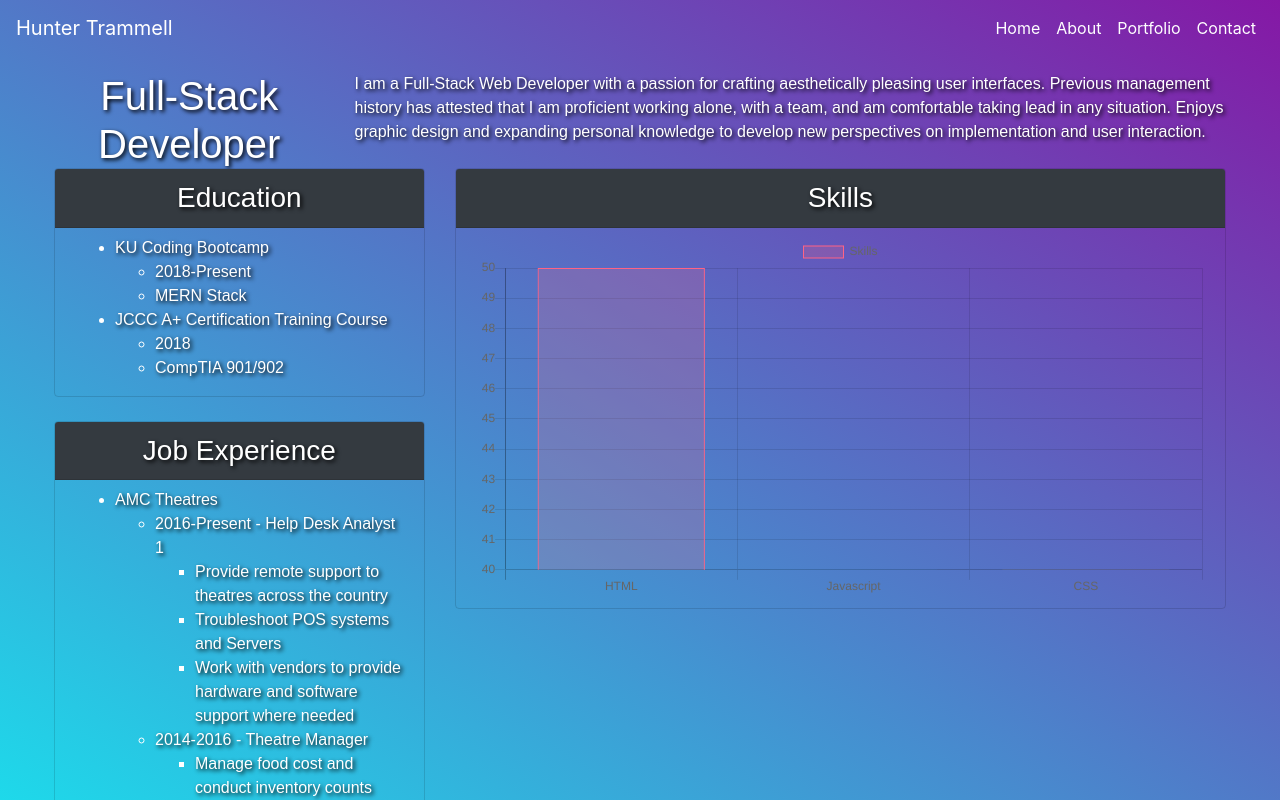
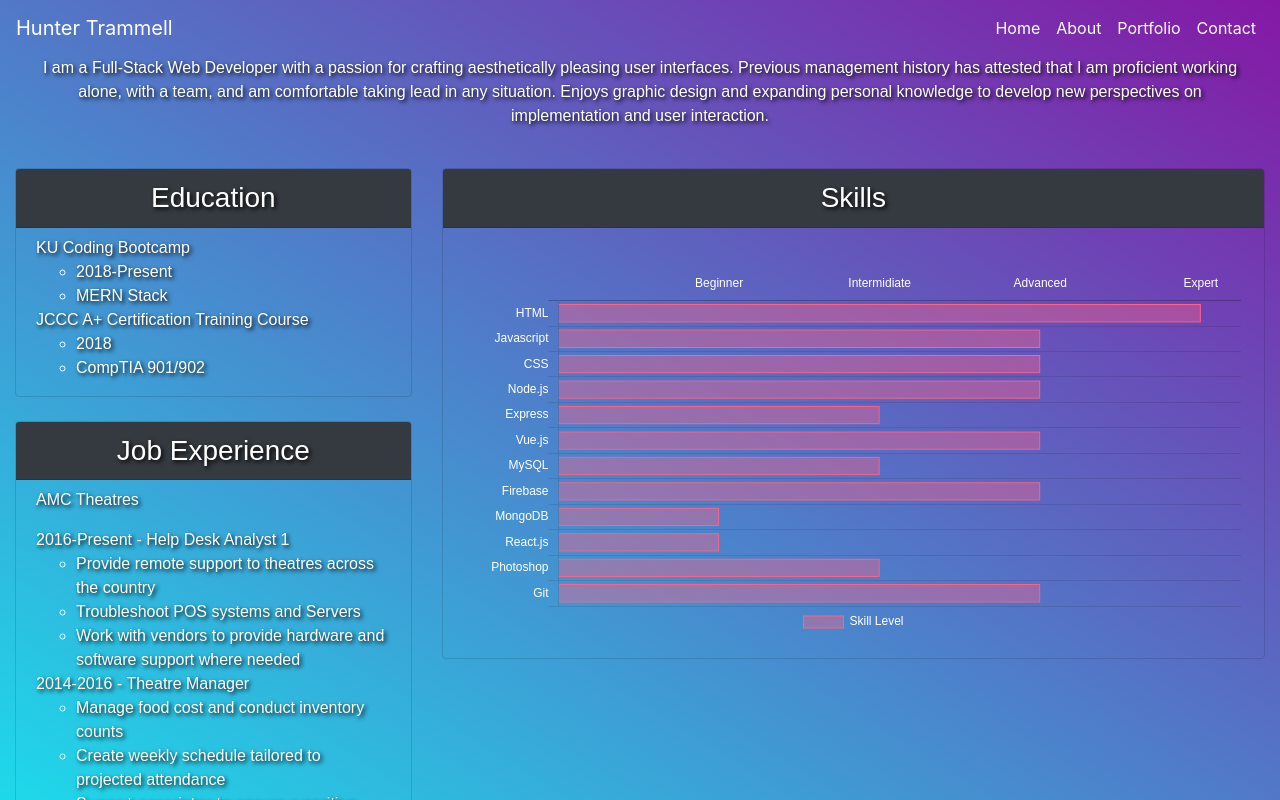
Before and after one commit to huntertrammell/portfolio-v3, a Vue app in the folder client/: page /about in a window 1280 px wide. Built offline with nearby package versions, Linux system fonts and the light colour scheme.

Commit message:
finished about page

```diff
--- a/client/src/App.vue
+++ b/client/src/App.vue
@@ -42,9 +42,4 @@ body {
 .nav-link:hover {
     text-shadow: 2px 2px 4px black;
 }
-@media screen and (max-width: 767px) {
-    .navbar{
-        padding-bottom: 150px;
-    }
-}
 </style>
--- a/client/src/views/About.vue
+++ b/client/src/views/About.vue
@@ -1,22 +1,20 @@
 <template>
   <div id="about" class="container-fluid about">
-        <div class="row mx-4 mt-2 pt-2">
-            <div class="col-lg-3">
-                <h1 class="title-text pb-0 mb-0">Full-Stack Developer</h1>
-            </div>
-            <div class="col-lg-9 mb-2">
-                <p class="title-text text-left">I am a Full-Stack Web Developer with a passion for crafting aesthetically pleasing user interfaces.
+        <div class="row mb-4 mt-0 pt-0">
+            <div class="col mx-4">
+                <p class="title-text text-center">
+                    I am a Full-Stack Web Developer with a passion for crafting aesthetically pleasing user interfaces.
                     Previous management history has attested that I am proficient working alone, with a team, and am comfortable taking lead in any situation.
                     Enjoys graphic design and expanding personal knowledge to develop new perspectives on implementation and user interaction.
                 </p>
             </div>
         </div>
-        <div class="row mx-4">
+        <div class="row">
             <div class="col-lg-4 col-sm-12">
                 <div class="card bg-transparent">
                     <h3 class="card-header bg-dark title-text">Education</h3>
                     <div class="card-body project-info pt-2 pb-2">
-                        <ul class="title-text text-left mb-2">
+                        <ul class="title-text text-left mb-2 pl-0 ml-0">
                             <li>KU Coding Bootcamp
                             <ul>
                                 <li>2018-Present</li>
@@ -32,12 +30,11 @@
                         </ul>
                     </div>
                 </div>
-                <div class="card bg-transparent mt-4">
+                <div class="card bg-transparent my-4">
                     <h3 class="card-header bg-dark title-text">Job Experience</h3>
                     <div class="card-body project-info pt-2 pb-2">
-                        <ul class="title-text text-left">
-                            <li>AMC Theatres
-                                <ul>
+                        <p class="title-text text-left">AMC Theatres</p>
+                        <ul class="title-text text-left pl-0 ml-0">
                             <li>2016-Present - Help Desk Analyst 1</li>
                             <ul>
                                 <li>Provide remote support to theatres across the country</li>
@@ -51,16 +48,14 @@
                                 <li>Support associates to ensure a positive work environment and guest experience</li>
                             </ul>
                         </ul>
-                            </li>
-                        </ul>
                     </div>
                 </div>
             </div>
             <div class="col-lg-8 col-sm-12">
                 <div class="card bg-transparent">
                     <h3 class="card-header bg-dark title-text">Skills</h3>
-                    <div class="card-body project-info pt-2 pb-2">
-                        <div id="content">
+                    <div class="card-body project-info">
+                        <div id="content" class="graph">
                             <canvas ref="chart"></canvas>
                         </div>
                     </div>
@@ -75,28 +70,97 @@ import Chart from 'chart.js';
 
 export default {
     mounted() {
+        Chart.defaults.global.defaultFontColor = 'white'
+        Chart.defaults.global.defaultFontFamily = "'Do Hyeon', sans-serif"
         var chart = this.$refs.chart;
         var ctx = chart.getContext("2d");
         var myChart = new Chart(ctx, {
-            type: 'bar',
+            type: 'horizontalBar',
             data: {
-                labels: ['HTML', 'Javascript', 'CSS'],
-                yLabels: ['Expert', 'Advanced', 'Intermidiate', 'Beginner', ''],
+                labels: ['HTML', 'Javascript', 'CSS', 'Node.js', 'Express', 'Vue.js', 'MySQL', 'Firebase', 'MongoDB', 'React.js', 'Photoshop', 'Git'],
                 datasets: [{
-                    label: 'Skills',
-                    data: [50, 40, 40],
+                    label: 'Skill Level',
+                    data: [4, 3, 3, 3, 2, 3, 2, 3, 1, 1, 2, 3, 3],
                     backgroundColor: [
-                        'rgba(255, 99, 132, 0.2)',
-                        'rgba(54, 162, 235, 0.2)',
-                        'rgba(255, 206, 86, 0.2)',
+                        'rgba(255, 99, 132, 0.4)',
+                        'rgba(255, 99, 132, 0.4)',
+                        'rgba(255, 99, 132, 0.4)',
+                        'rgba(255, 99, 132, 0.4)',
+                        'rgba(255, 99, 132, 0.4)',
+                        'rgba(255, 99, 132, 0.4)',
+                        'rgba(255, 99, 132, 0.4)',
+                        'rgba(255, 99, 132, 0.4)',
+                        'rgba(255, 99, 132, 0.4)',
+                        'rgba(255, 99, 132, 0.4)',
+                        'rgba(255, 99, 132, 0.4)',
+                        'rgba(255, 99, 132, 0.4)'
                     ],
                     borderColor: [
-                        'rgba(255,99,132,1)',
-                        'rgba(54, 162, 235, 1)',
-                        'rgba(255, 206, 86, 1)',
+                        'rgba(255, 99, 132, 1)',
+                        'rgba(255, 99, 132, 1)',
+                        'rgba(255, 99, 132, 1)',
+                        'rgba(255, 99, 132, 1)',
+                        'rgba(255, 99, 132, 1)',
+                        'rgba(255, 99, 132, 1)',
+                        'rgba(255, 99, 132, 1)',
+                        'rgba(255, 99, 132, 1)',
+                        'rgba(255, 99, 132, 1)',
+                        'rgba(255, 99, 132, 1)',
+                        'rgba(255, 99, 132, 1)',
+                        'rgba(255, 99, 132, 1)'
                     ],
                     borderWidth: 1
                 }]
+            },
+            options: {
+                responsive: true,
+                legend: {
+                    position: 'bottom',
+                },
+                hover: {
+                    mode: 'label'
+                },
+                scales: {
+                    yAxes: [{
+                        display: true,
+                        scaleLabel: {
+                            display: true,
+                            labelString: ''
+                        }
+                    }],
+                    xAxes: [{
+                        display: true,
+                        position: 'top',
+                        scaleLabel: {
+                            display: true,
+                            labelString: ''
+                        },
+                        ticks: {
+                            min: 0,
+                            max: 4.25,
+                            stepSize: 1,
+                            callback: function(label, index, labels) {
+                                switch (label) {
+                                case 0:
+                                    return '';
+                                case 1:
+                                    return 'Beginner';
+                                case 2:
+                                    return 'Intermidiate';
+                                case 3:
+                                    return 'Advanced';
+                                case 4:
+                                    return 'Expert';
+                                case 5:
+                                    return '';
+                                }
+                            }
+                        },
+                        gridLines: {
+                        display: false
+                        }
+                    }]
+                }
             }
         });
     }
@@ -104,7 +168,24 @@ export default {
 </script>
 
 <style>
-.skill-rank {
+.title-text {
     list-style-type: none;
 }
+#content {
+    position: relative;
+    margin: auto;
+    height: 100%;
+    width: 100%;
+}
+@media screen and (max-width: 767px) {
+    .about {
+      padding-top: 25px;
+    }
+    .graph {
+        position: relative !important;
+        overflow: scroll !important;
+        height: 100vh !important;
+        width: 100vw !important;
+    }
+}
 </style>
--- a/client/src/views/Home.vue
+++ b/client/src/views/Home.vue
@@ -139,5 +139,9 @@ export default {
     .crop-cont-sm{
         display: none;
     }
+    .home {
+      padding-top: 150px;
+    }
 }
+
 </style>
```
Also changed, not shown: 2 other files (tests, documents, lock files or other folders). Lines whose indentation alone changed are shown as unchanged.
